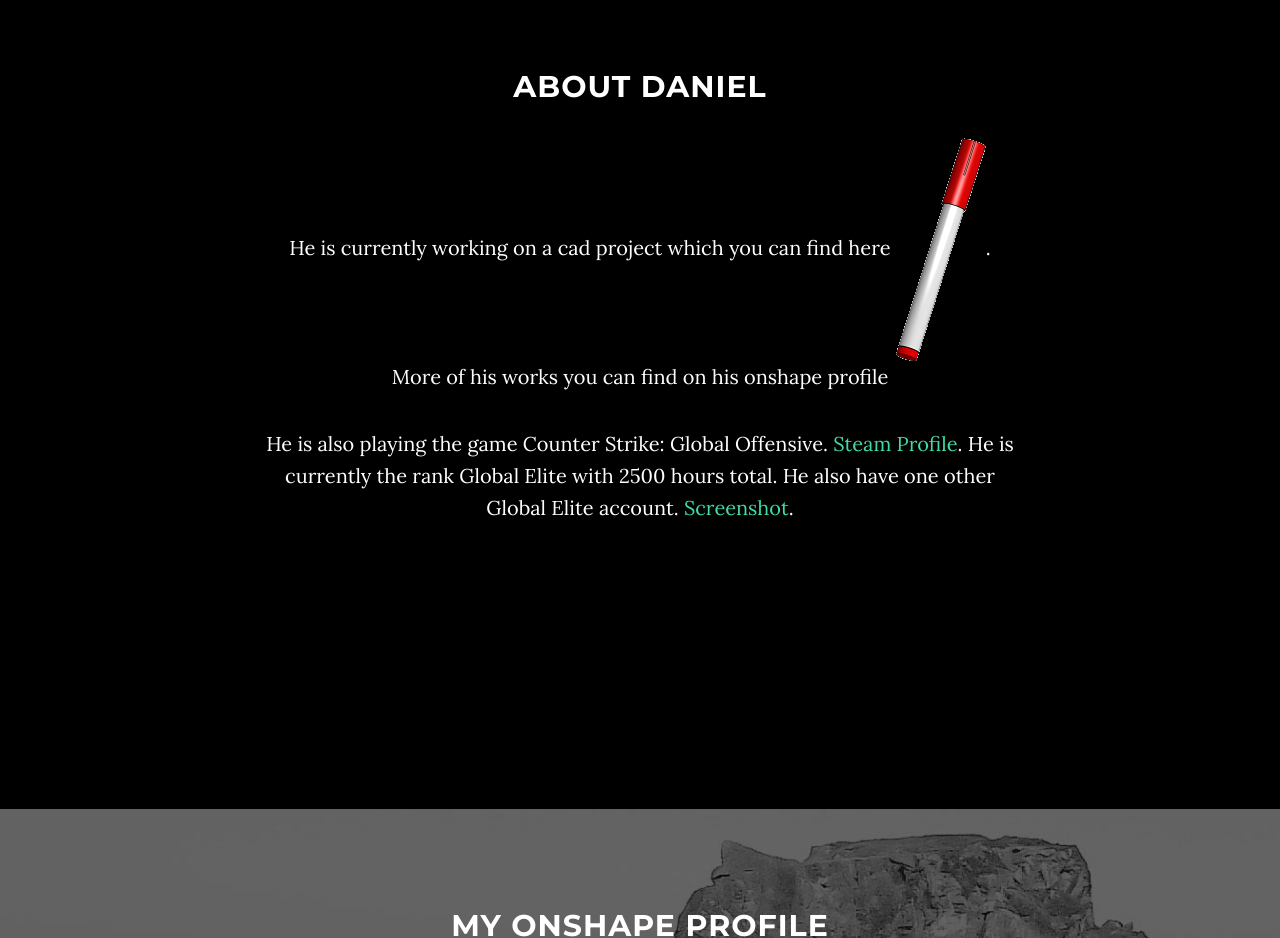
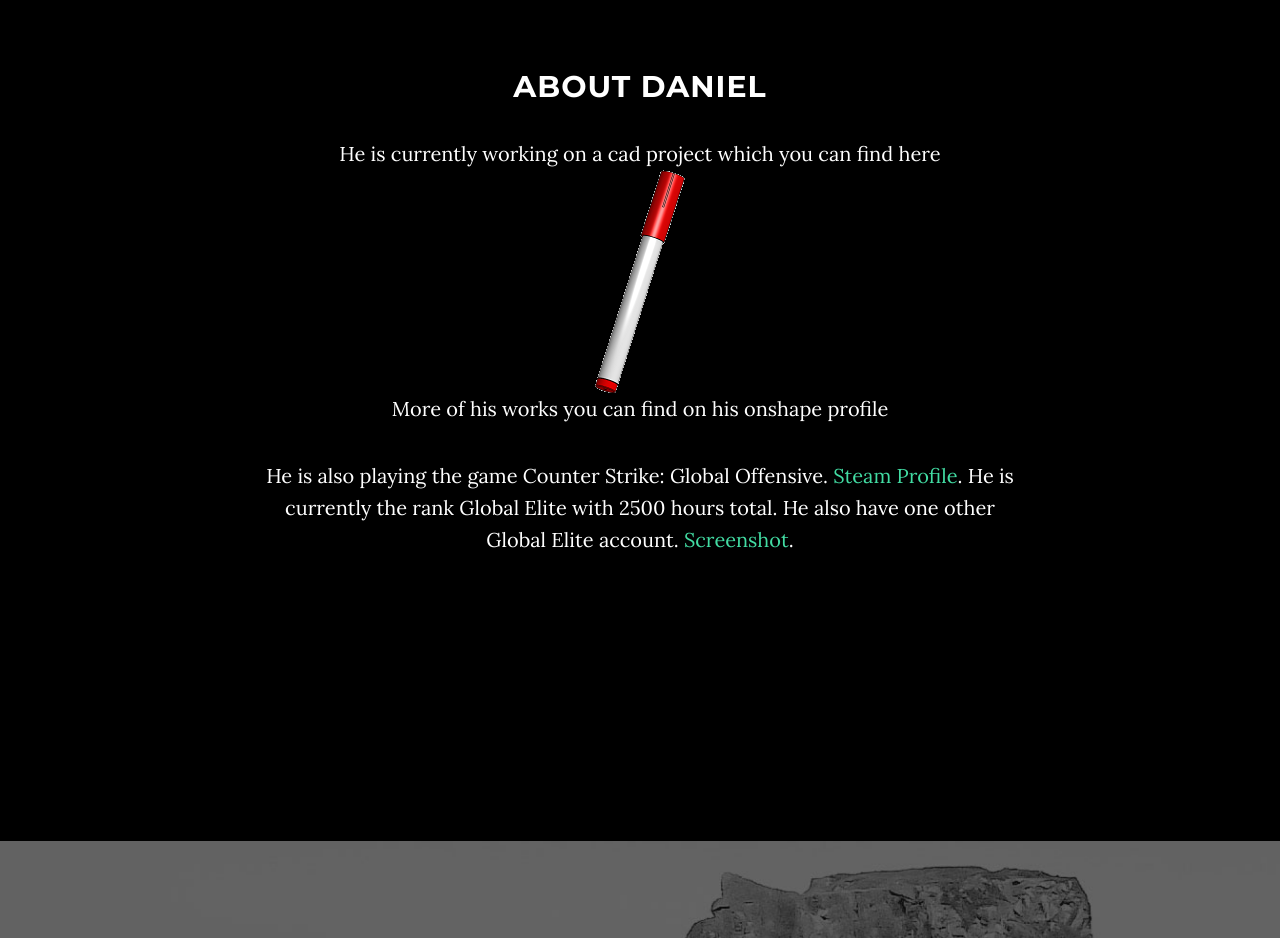
Before and after one commit to cwnofficial/cwnofficial.github.io, a plain HTML site: page index.html in a window 1280 px wide. Shown: the part 980-1918 px from the top of the page. Drawn offline with Linux system fonts and the light colour scheme; some packages are replaced by stand-ins of ours.

Commit message:
pen ny rad

```diff
--- a/index.html
+++ b/index.html
@@ -90,7 +90,7 @@
         <div class="row">
             <div class="col-lg-8 col-lg-offset-2">
                 <h2>About Daniel</h2>
-                <p>He is currently working on a cad project which you can find here <a href="https://cad.onshape.com/documents/29a7c329d152457aa7e2569f/w/d08efac9ab044ba8880bdaf8/e/c89619bf4dc74419aecd2e97"><img src="pen.png"/></a>. More of his works you can find on his onshape profile</p>
+                <p>He is currently working on a cad project which you can find here <a href="https://cad.onshape.com/documents/29a7c329d152457aa7e2569f/w/d08efac9ab044ba8880bdaf8/e/c89619bf4dc74419aecd2e97"><br><img src="pen.png"/></a><br> More of his works you can find on his onshape profile</p>
                 <p>He is also playing the game Counter Strike: Global Offensive.  <a href="https://steamcommunity.com/profiles/76561198026132091">Steam Profile</a>. He is currently the rank Global Elite with 2500 hours total. He also have one other Global Elite account. <a href="http://steamcommunity.com/sharedfiles/filedetails/?id=494071622">Screenshot</a>.</p>
                 <p></p>
             </div>
```
